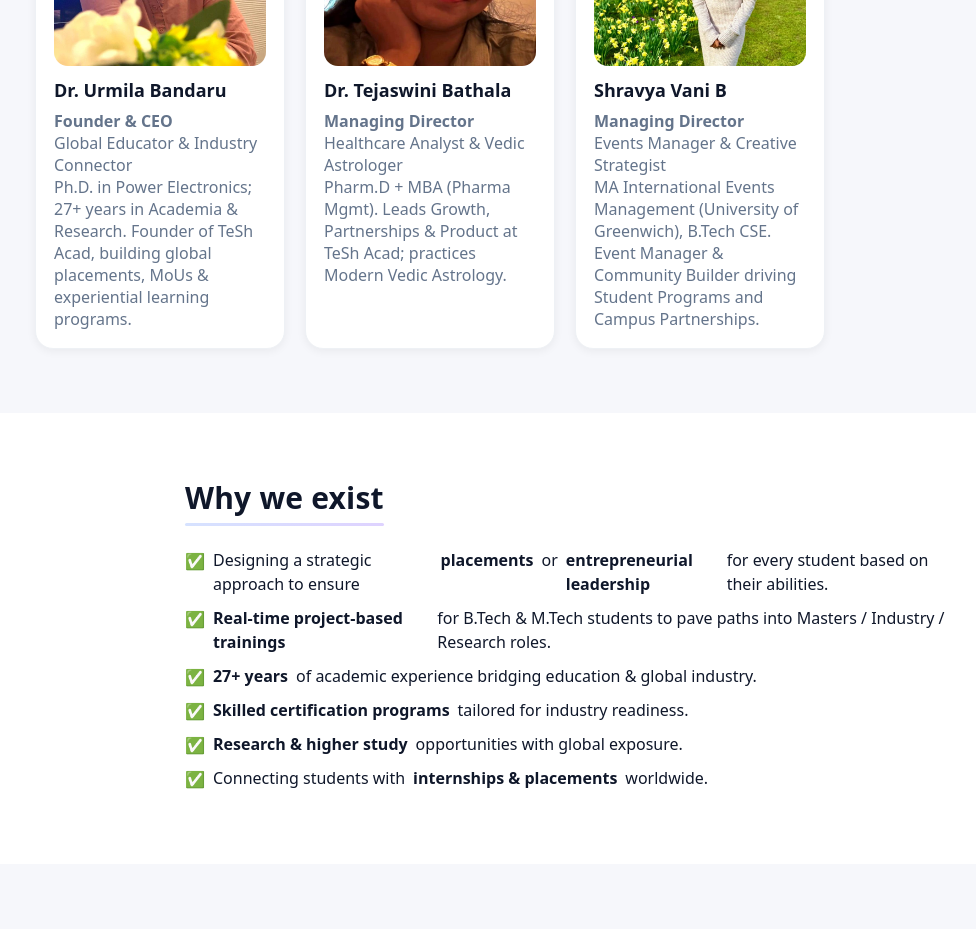
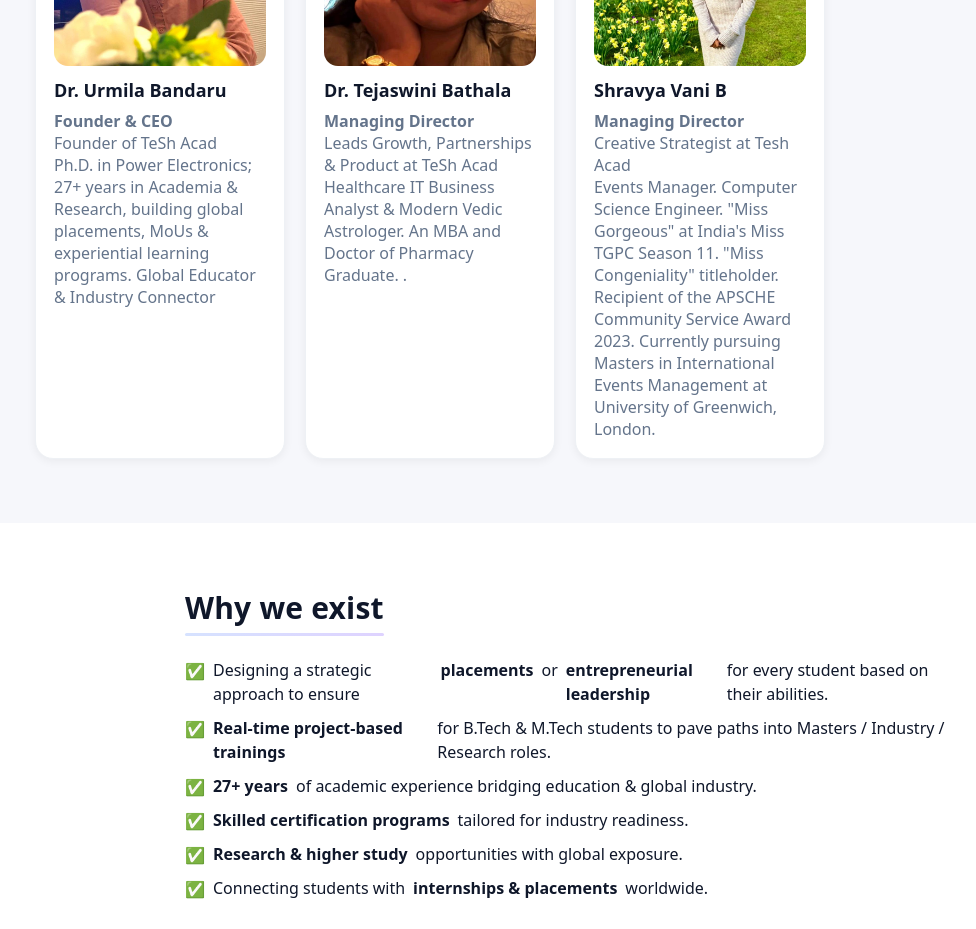
Before and after one commit to DrTejaswiniBathala/tesh-acad, a React (Create React App) app: page / in a window 1280 px wide. Shown: the part 3480-4409 px from the top of the page, without its empty margins (75-1051 px from the left). Built offline with nearby package versions, Linux system fonts and the light colour scheme.

Commit message:
Update website changes

```diff
--- a/src/App.js
+++ b/src/App.js
@@ -319,8 +319,8 @@ export default function App() {
         <img src="/leadership/mother.jpg" alt="Dr. Urmila Bandaru – Founder & CEO" className="profile-img" />
         <h3>Dr. Urmila Bandaru</h3>
         <p><strong>Founder & CEO</strong></p>
-        <p>Global Educator & Industry Connector</p>
-        <p>Ph.D. in Power Electronics; 27+ years in Academia & Research. Founder of TeSh Acad, building global placements, MoUs & experiential learning programs.</p>
+        <p>Founder of TeSh Acad</p>
+        <p>Ph.D. in Power Electronics; 27+ years in Academia & Research, building global placements, MoUs & experiential learning programs. Global Educator & Industry Connector</p>
       </div>
 
       {/* Managing Director */}
@@ -328,8 +328,8 @@ export default function App() {
         <img src="/leadership/tejaswini.jpg" alt="Dr. Tejaswini Bathala – Managing Director" className="profile-img" />
         <h3>Dr. Tejaswini Bathala</h3>
         <p><strong>Managing Director</strong></p>
-        <p>Healthcare Analyst & Vedic Astrologer</p>
-        <p>Pharm.D + MBA (Pharma Mgmt). Leads Growth, Partnerships & Product at TeSh Acad; practices Modern Vedic Astrology.</p>
+        <p>Leads Growth, Partnerships & Product at TeSh Acad</p>
+        <p>Healthcare IT Business Analyst & Modern Vedic Astrologer. An MBA and Doctor of Pharmacy Graduate. .</p>
       </div>
 
       {/* Managing Director */}
@@ -337,8 +337,8 @@ export default function App() {
         <img src="/leadership/shravya.jpg" alt="Shravya Vani B – Managing Director" className="profile-img" />
         <h3>Shravya Vani B</h3>
         <p><strong>Managing Director</strong></p>
-        <p>Events Manager & Creative Strategist</p>
-        <p>MA International Events Management (University of Greenwich), B.Tech CSE. Event Manager & Community Builder driving Student Programs and Campus Partnerships.</p>
+        <p>Creative Strategist at Tesh Acad</p>
+        <p>Events Manager. Computer Science Engineer. "Miss Gorgeous" at India's Miss TGPC Season 11. "Miss Congeniality" titleholder. Recipient of the APSCHE Community Service Award 2023. Currently pursuing Masters in International Events Management at University of Greenwich, London.</p>
       </div>
 
 
```
